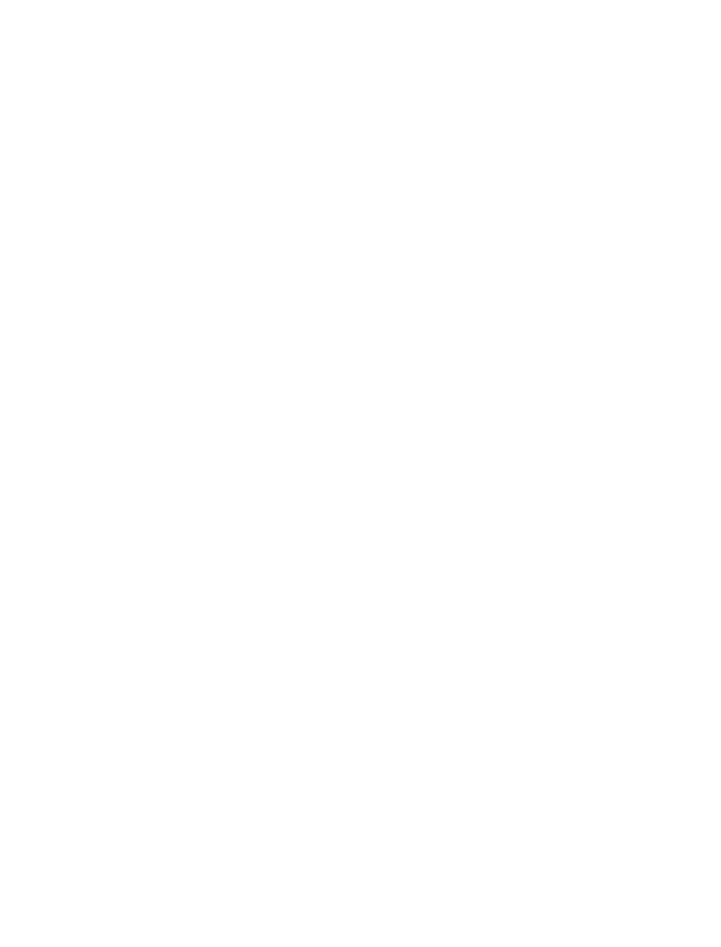
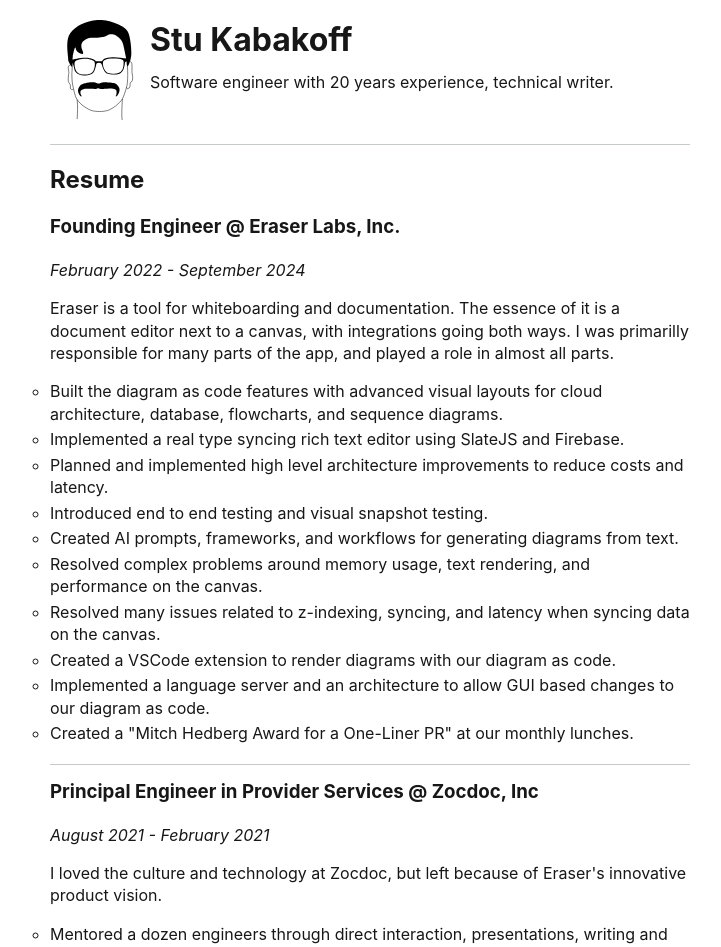
Before and after one commit to stutrek/stukabakoff.com, a Next.js app: page /resume in a window 1280 px wide. Shown: the top 947 px of the page, without its empty margins (270-991 px from the left). Before the commit the page ends 800 px from the top, so only its background shows below. Built offline with nearby package versions, Linux system fonts and the light colour scheme.

Commit message:
added resume, tweaks to styles and colors

```diff
--- a/src/app/page.tsx
+++ b/src/app/page.tsx
@@ -57,6 +57,9 @@
                     >
                         <img src={linkedInLogo.src} alt="LinkedIn" />
                     </a>
+                    <a className={styles.resume} href="/resume">
+                        Resume
+                    </a>
                 </div>
                 <div className={styles.writing}>
                     <Text />
--- /dev/null
+++ b/src/app/resume/page.tsx
@@ -0,0 +1,34 @@
+import Resume from './resume.mdx';
+import face from '../../../public/svg/self.svg';
+
+import styles from './resume.module.css';
+
+export default function Page() {
+    return (
+        <div className={styles.container}>
+            <div className={styles.header}>
+                <div className={styles.face}>
+                    <a href="/">
+                        <img
+                            src={face.src}
+                            width={face.width}
+                            height={face.height}
+                            alt=""
+                        />
+                    </a>
+                </div>
+                <h1>Stu Kabakoff</h1>
+                <div>
+                    <p>
+                        Software engineer with 20 years experience, technical
+                        writer.
+                    </p>
+                </div>
+            </div>
+            <h2>Resume</h2>
+            <div className={styles.resume}>
+                <Resume />
+            </div>
+        </div>
+    );
+}
--- /dev/null
+++ b/src/app/resume/resume.mdx
@@ -0,0 +1,71 @@
+### Founding Engineer @ [Eraser Labs, Inc.](https://eraser.io)
+
+_February 2022 - September 2024_
+
+Eraser is a tool for whiteboarding and documentation. The essence of it is a document editor next to a canvas, with integrations going both ways. I was primarilly responsible for many parts of the app, and played a role in almost all parts.
+
+-   Built the diagram as code features with advanced visual layouts for cloud architecture, database, flowcharts, and sequence diagrams.
+-   Implemented a real type syncing rich text editor using SlateJS and Firebase.
+-   Planned and implemented high level architecture improvements to reduce costs and latency.
+-   Introduced end to end testing and visual snapshot testing.
+-   Created AI prompts, frameworks, and workflows for generating diagrams from text.
+-   Resolved complex problems around memory usage, text rendering, and performance on the canvas.
+-   Resolved many issues related to z-indexing, syncing, and latency when syncing data on the canvas.
+-   Created a VSCode extension to render diagrams with our diagram as code.
+-   Implemented a language server and an architecture to allow GUI based changes to our diagram as code.
+-   Created a "Mitch Hedberg Award for a One-Liner PR" at our monthly lunches.
+
+### Principal Engineer in Provider Services @ [Zocdoc, Inc](https://zocdoc.com)
+
+_August 2021 - February 2021_
+
+I loved the culture and technology at Zocdoc, but left because of Eraser's innovative product vision.
+
+-   Mentored a dozen engineers through direct interaction, presentations, writing and reviewing tech docs.
+-   Led the migration from a microrepo to a monorepo architecture.
+-   Created a streamlined onboarding process for doctors joining Zocdoc.
+
+### Tech Lead / IC5 in 911 Dispacth Software @ [Mark43, Inc](https://mark43.com)
+
+_November 201 - July 2021_
+
+-   Mentored a team of 12 front end developers.
+-   Championed, designed and implemented a new data layer for real-time updates, reducing network load by over 70% while maintaining backwards compatibility, using WebSockets, Workers, IndexedDB, and Broadcast Channel
+-   Developed new APIs for data access, ensuring consistency with real-time updates.
+-   Comprehensive documentation allowed other engineers to learn and modify the system on their own.
+
+### Front End Lead @ [CompStak, Inc](https://compstak.com)
+
+_September 2014 - October 2018_
+
+-   Developed the flagship product, a React/Redux app capable of handling tens of thousands of data points on maps, in tables, and on graphs, while maintaining smooth animations.
+-   Created embeddable widgets for third party websites using shared components from the flagship apps.
+-   Built the front-end build, testing, and CI systems.
+-   Reviewed all front-end code and often served as functional team lead for development projects.
+-   Initiated the “Decomplector” award to recognize efforts to reduce code complexity, inspired by Rich Hickey’s “Simple Made Easy” talk..
+
+### UI Engineer @ [MLB](https://mlb.com/) Advanced Media
+
+_April 2012 - February 2014_
+
+-   Rewrote the front page of MLB.com with Knockout.js and other technologies that did not age well (React was not even in version 1)
+-   Created a promise based system for loading and using game data.
+-   Moved the front end off of a proprietary module system, introduced package management.
+-   Started a large migration to git from CVS.
+-   Implemented deployments using Jenkins.
+-   Introduced unit testing and other quality assurance methods.
+
+### Applications Developer for the NOOK - [Barnes & Noble](https://barnesandnoble.com/)
+
+_April 2010 - April 2012_
+
+-   Created the front end for NOOK Study, NOOK for Windows, and NOOK for Mac. The app was an early WebKit shell using a Flash-like plugin to display DRM protected contents of books.
+
+### Digital Archivist @ [Condé Nast Publications](https://condenast.com)
+
+_October 2007 - March 2010_
+
+-   I created websites to allow easy distribution of Condé Nast assets to domestic and international publications
+-   improved the experience of The Condé Nast Store with a JavaScript interface.
+-   I created the Digital Archive’s flagship, a stock photography site
+-   Created workflows and tools for quality assurance on XML files containing Condé Nast's entire past catalog.
--- /dev/null
+++ b/src/app/resume/resume.module.css
@@ -0,0 +1,45 @@
+.container {
+	margin: 0 auto;
+	max-width: 43em;
+	padding: 0 1.5em;
+}
+
+.header {
+	display: grid;
+	grid-template:
+	"a b"
+	"a c";
+	align-content: start;
+	justify-content: start;
+	border-bottom: 1px solid var(--light-grey);
+	padding: 20px 0;
+}
+
+.face {
+	grid-area: a;
+	opacity: var(--face-opacity);
+}
+.header img {
+	height: 100px;
+	width: 100px;
+}
+.header h1 {
+	margin: 0;
+}
+.header p {
+	margin: 0 0 1.2em 0;
+}
+.resume {
+	line-height: 1.4;
+}
+.resume ul {
+	padding: 0;
+}
+.resume li {
+	list-style-type: circle;
+	margin-bottom: 0.2em;
+}
+.resume h3:not(:first-of-type) {
+	padding: 0.75em 0 0;
+	border-top: 1px solid var(--light-grey)
+}
--- a/src/styles/Home.module.css
+++ b/src/styles/Home.module.css
@@ -1,6 +1,5 @@
 
 .container {
-    background-color: var(--background);
     display: grid;
     grid-template:
         "a b"
@@ -32,6 +31,7 @@
 .face {
     text-align: center;
     grid-area: a;
+    opacity: var(--face-opacity);
 }
 .face img {
     width: 15em;
@@ -41,10 +41,25 @@
 .icons {
     display: flex;
     justify-content: left;
+    align-items: center;
     grid-area: c;
     width: auto;
     padding: 0 20px;
 }
+
+.icons a {
+    opacity: 0.5;
+    transition: ease-in-out 300ms opacity;
+    transform: scale(1);
+}
+.icons a:hover {
+    opacity: 1;
+
+}
+.icons a:focus img {
+    animation: attention 1200ms ease-in-out;
+}
+
 .logo {
     text-align: center;
     display: block;
@@ -55,17 +70,7 @@
     width: 2em;
     height: 2em;
     display: block;
-    opacity: 0.5;
-    transition: ease-in-out 300ms opacity;
-    transform: scale(1);
-}
 
-.logo:hover img {
-    opacity: 1;
-}
-
-.logo:focus img {
-    animation: attention 1200ms ease-in-out;
 }
 
 .writing {
--- a/src/styles/globals.css
+++ b/src/styles/globals.css
@@ -1,17 +1,28 @@
-html,
-body {
+:root {
+    --background: #ffffff;
+    --text: #171717;
+    --light-grey: #c6cacb;
+    --face-opacity: 1;
+}
+@media (prefers-color-scheme: dark) {
+    :root {
+        --background: #eeeeee;
+        --text: #070707;
+        filter: invert(100%) hue-rotate(180deg);
+        --face-opacity: 0.7;
+    }
+}
+
+html, body {
     padding: 0;
     margin: 0;
     font-family: -apple-system, BlinkMacSystemFont, Segoe UI, Roboto, Oxygen,
         Ubuntu, Cantarell, "Fira Sans", "Droid Sans", "Helvetica Neue", sans-serif;
+    background-color: var(--background);
+    color: var(--text);
 }
 
-@media (prefers-color-scheme: dark) {
-    html {
-        --background: #eeeeee;
-        filter: invert(100%) hue-rotate(180deg);
-    }
-}
+
 
 a {
     color: inherit;
```
Also changed, not shown: src/app/resume/page.mdx (deleted).
